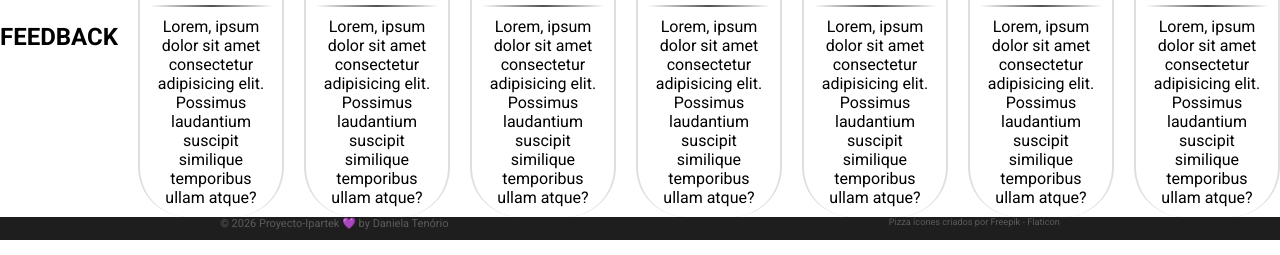
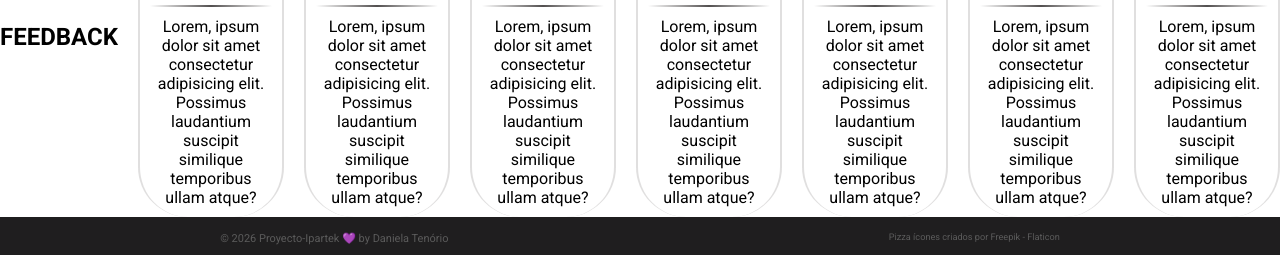
Before and after one commit to Danniela-91/proyecto_Ipartek, a plain HTML site: page index.html in a window 1280 px wide. Shown: the part 1781-2036 px from the top of the page. Drawn offline with nearby package versions, Linux system fonts and the light colour scheme.

Commit message:
Restore and update styles in styles.css

```diff
--- a/src/css/styles.css
+++ b/src/css/styles.css
@@ -261,6 +261,10 @@ box-sizing: border-box;
 
 /*==== FOOTER ====*/
 footer {
+  padding: 15px 0 0 0;
+  box-sizing: border-box;
+
+  align-items: center;
   background-color: var(--backgound);
 }
 
```
